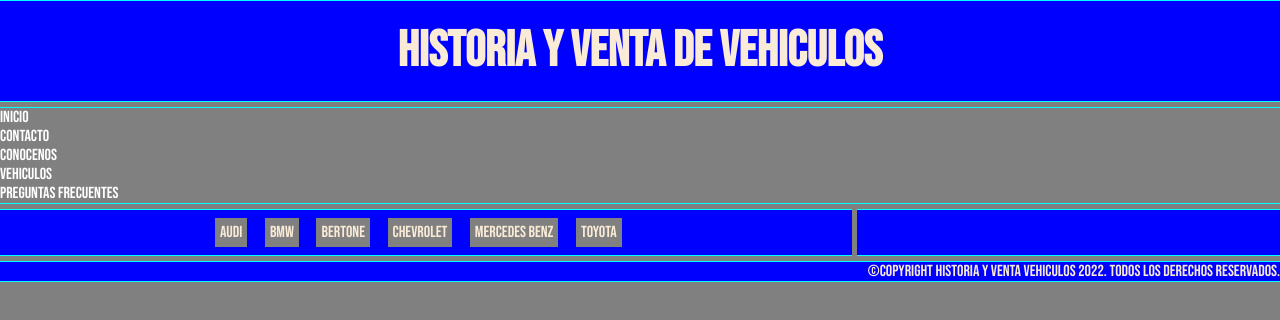
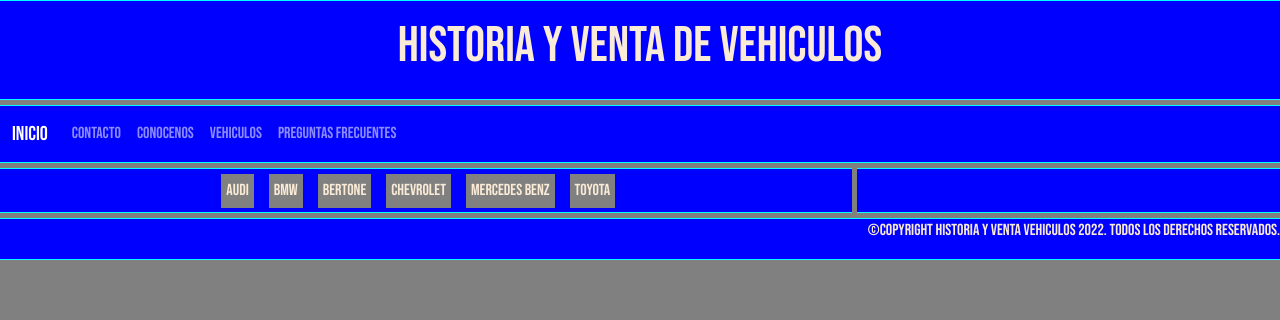
Before and after one commit to 90slucifer/HYVA, a plain HTML site: page pages/vehiculos.html in a window 1280 px wide. Drawn offline with nearby package versions, Linux system fonts and the light colour scheme.

Commit message:
bootstrap todas paginas

```diff
--- a/pages/vehiculos.html
+++ b/pages/vehiculos.html
@@ -4,6 +4,7 @@
     <meta charset="UTF-8">
     <meta name="viewport" content="width=device-width, initial-scale=1.0">
     <title>Historia y Venta Vehiculos</title>
+    <link href="https://cdn.jsdelivr.net/npm/bootstrap@5.1.3/dist/css/bootstrap.min.css" rel="stylesheet" integrity="sha384-1BmE4kWBq78iYhFldvKuhfTAU6auU8tT94WrHftjDbrCEXSU1oBoqyl2QvZ6jIW3" crossorigin="anonymous">
     <link rel="stylesheet" href="../assets/css/style.css">
     <link rel="preconnect" href="https://fonts.googleapis.com">
     <link rel="preconnect" href="https://fonts.gstatic.com" crossorigin>
@@ -15,25 +16,40 @@
         <img src="../assets/img/Cars para cabeza.jpg">
     </header>
 
-    <nav class="navegacion">
-        <ul>
-            <li><a href="../index.html">Inicio</a></li>
-            <li><a href="./contacto.html">Contacto</a></li>
-            <li><a href="./conocenos.html">Conocenos</a></li>
-            <li><a href="./vehiculos.html">Vehiculos</a></li>
-            <li><a href="./preguntasfrecuentes.html">Preguntas Frecuentes</a></li>
-        </ul>
-    </nav>
+    <nav class="navbar sticky-top navbar-expand-lg navbar-dark navegacion" style="background-color: blue;">
+        <div class="container-fluid">
+          <a class="navbar-brand" href="../index.html">Inicio</a>
+          <button class="navbar-toggler" type="button" data-bs-toggle="collapse" data-bs-target="#navbarNav" aria-controls="navbarNav" aria-expanded="false" aria-label="Toggle navigation">
+            <span class="navbar-toggler-icon"></span>
+          </button>
+          <div class="collapse navbar-collapse" id="navbarNav">
+            <ul class="navbar-nav">
+              <li class="nav-item">
+                <a class="nav-link" href="../pages/contacto.html">Contacto</a>
+              </li>
+              <li class="nav-item">
+                <a class="nav-link" href="../pages/conocenos.html">Conocenos<a>
+              </li>
+              <li class="nav-item">
+                <a class="nav-link" href="../pages/vehiculos.html">Vehiculos</a>
+              </li>
+              <li class="nav-item">
+                <a class="nav-link" href="../pages/preguntasfrecuentes.html">Preguntas Frecuentes</a>
+              </li>
+            </ul>
+          </div>
+        </div>
+      </nav>
 
     <main>
         <article class="listavehiculos">
-            <ul>
-                <li>Audi</li>
-                <li>BMW</li>
-                <li>Bertone</li>
-                <li>Chevrolet</li>
-                <li>Mercedes Benz</li>
-                <li>Toyota</li>
+            <ul class="nav justify-content-center">
+                <li class="nav-item">Audi</li>
+                <li class="nav-item">BMW</li>
+                <li class="nav-item">Bertone</li>
+                <li class="nav-item">Chevrolet</li>
+                <li class="nav-item">Mercedes Benz</li>
+                <li class="nav-item">Toyota</li>
             </ul>
         </article>
     </main>
@@ -45,5 +61,7 @@
     <footer class="pie">
         <p>©Copyright Historia y Venta Vehiculos 2022. Todos los derechos reservados.</p>
     </footer>
+
+    <script src="https://cdn.jsdelivr.net/npm/bootstrap@5.1.3/dist/js/bootstrap.bundle.min.js" integrity="sha384-ka7Sk0Gln4gmtz2MlQnikT1wXgYsOg+OMhuP+IlRH9sENBO0LRn5q+8nbTov4+1p" crossorigin="anonymous"></script>
 </body>
 </html>
```
Also changed, not shown: pages/conocenos.html (+27 -9 lines), pages/preguntasfrecuentes.html (+27 -9 lines).
